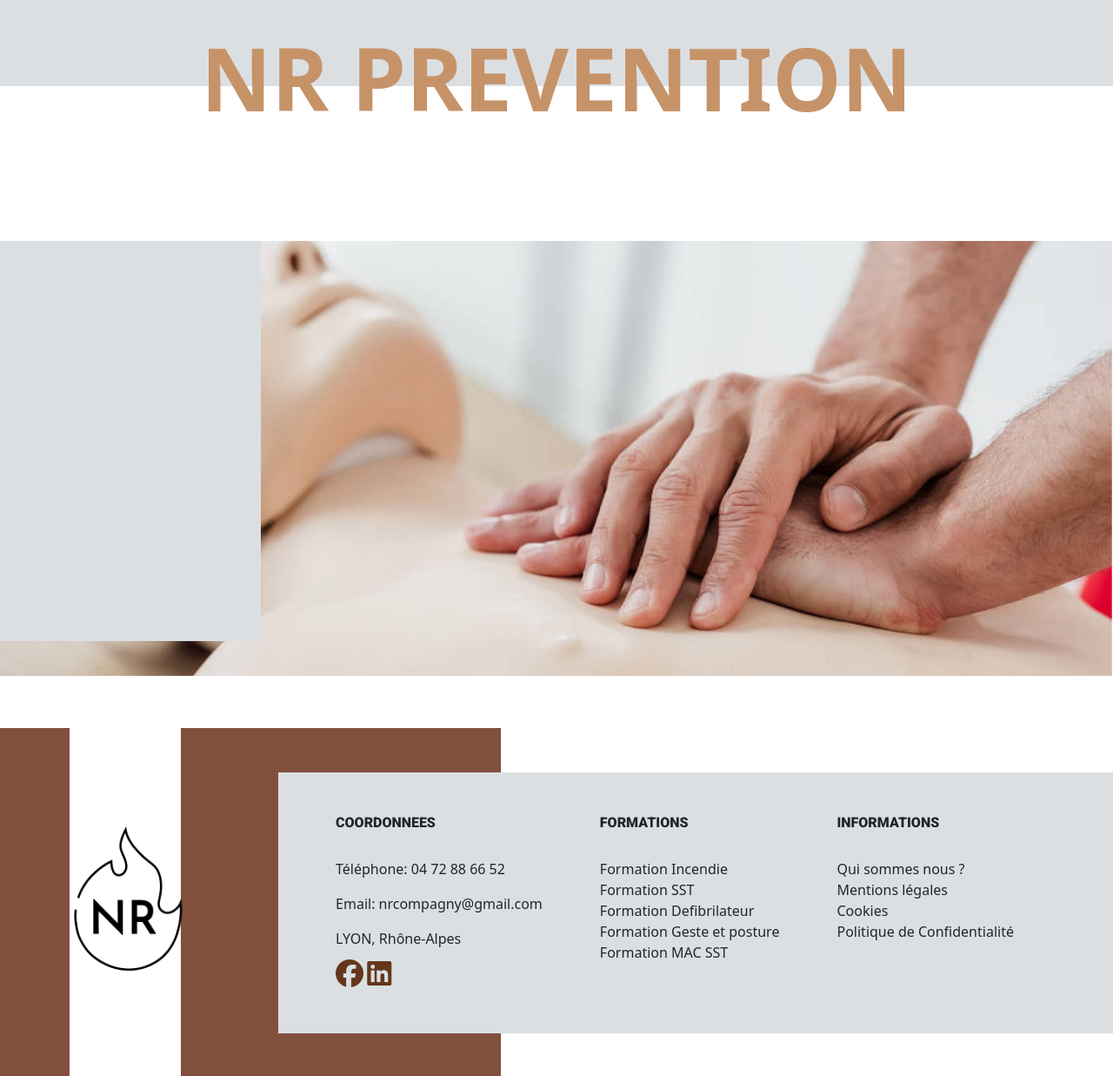
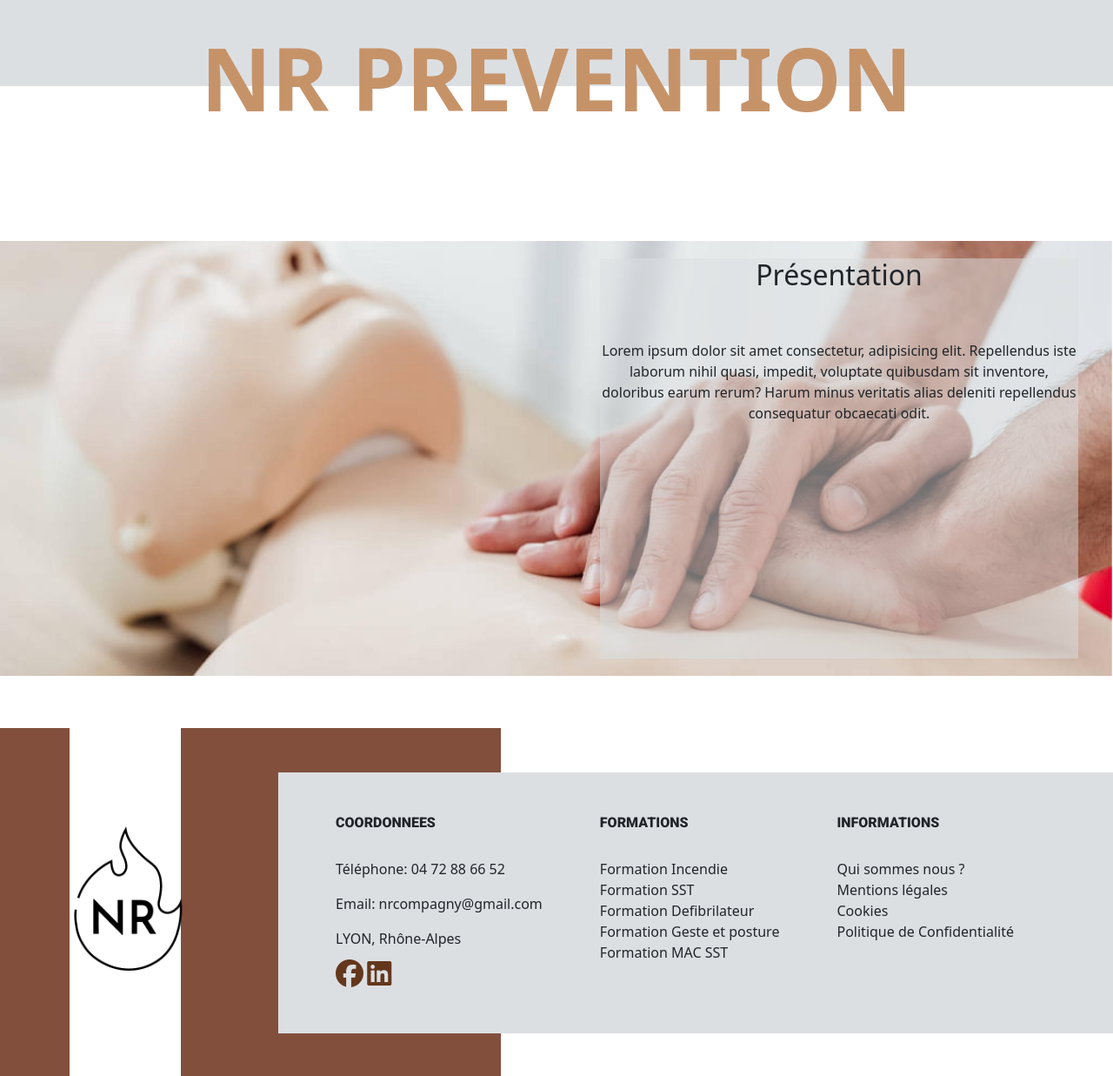
Before and after one commit to TheMaxium69/NRPrevention-SiteWeb, a PHP site: page /formation.php in a window 1280 px wide. Shown: the part 153-1390 px from the top of the page at 87% size. Run offline with PHP 8.4, Linux system fonts and the light colour scheme.

Commit message:
Block 1 de formation.php finit

```diff
--- a/css/formation.css
+++ b/css/formation.css
@@ -22,12 +22,24 @@ header .grey{
     background-repeat: no-repeat;
     background-size: 100%;
     margin-top: 10%;
+    display: flex;
+    justify-content: flex-end;
 }
 
 
 .opacity-rigth{
-    background-color: rgb( 220, 223, 226);
-    width: 300px;
+    background-color: rgb( 220, 223, 226,0.5);
+    width: 550px;
     height: 460px;
     margin-top: 20px;
+    margin-right: 40px;
 }
+
+.opacity-rigth h2{
+    text-align: center;
+}
+
+.opacity-rigth p{
+    text-align: center;
+
+}
--- a/formation.php
+++ b/formation.php
@@ -12,7 +12,10 @@ head($page); ?>
 
 <div id="displayback-formation">
     <div class="opacity-rigth">
-
+        <h2>Présentation</h2>
+        <br>
+        <br>
+        <p>Lorem ipsum dolor sit amet consectetur, adipisicing elit. Repellendus iste laborum nihil quasi, impedit, voluptate quibusdam sit inventore, doloribus earum rerum? Harum minus veritatis alias deleniti repellendus consequatur obcaecati odit.</p>
     </div>
 </div>
 
```
